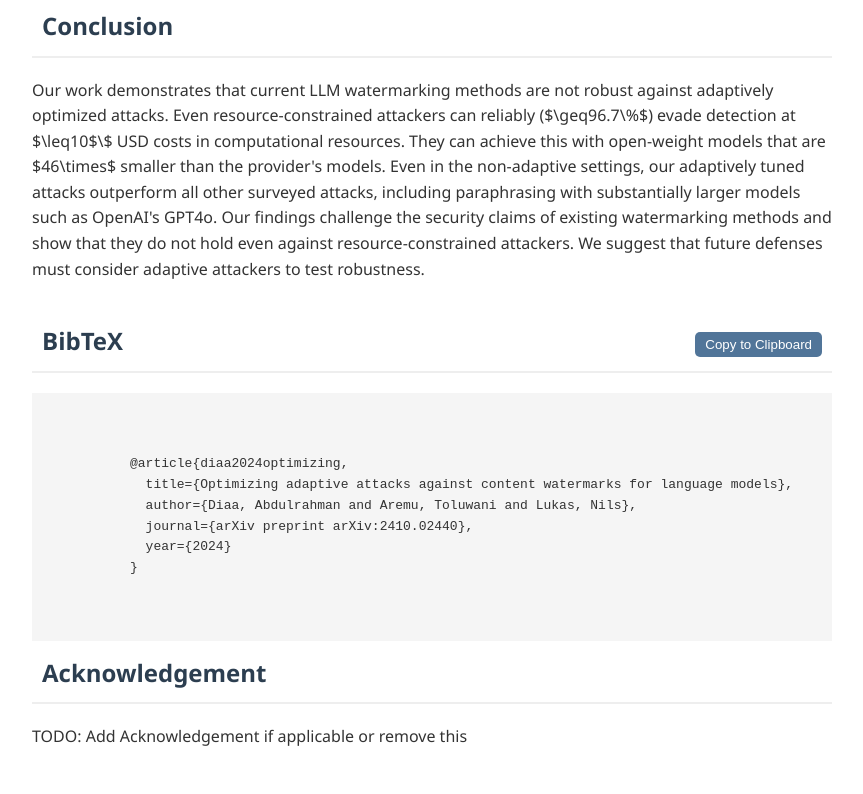
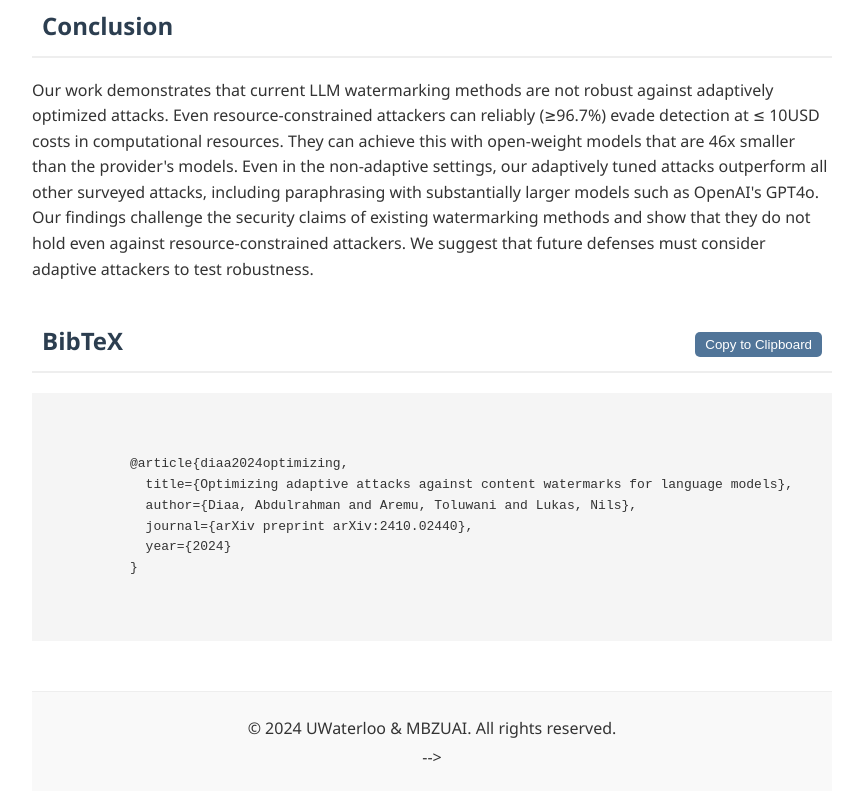
Before and after one commit to nilslukas/ada-wm-evasion, a plain HTML site: page index.html in a window 1280 px wide. Shown: the part 4031-4825 px from the top of the page, without its empty margins (210-1073 px from the left). Drawn offline with Linux system fonts and the light colour scheme; a script that the page names is missing.

Commit message:
blog update

```diff
--- a/index.html
+++ b/index.html
@@ -428,8 +428,8 @@
     <div class="content-section" id="conclusion">
       <h2>Conclusion</h2>
       <p>Our work demonstrates that current LLM watermarking methods are not robust against adaptively optimized attacks.
-        Even resource-constrained attackers can reliably ($\geq96.7\%$) evade detection at $\leq10$\$ USD costs in computational resources.
-        They can achieve this with open-weight models that are $46\times$ smaller than the provider's models.
+        Even resource-constrained attackers can reliably (≥96.7%) evade detection at ≤ 10USD costs in computational resources.
+        They can achieve this with open-weight models that are 46x smaller than the provider's models.
         Even in the non-adaptive settings, our adaptively tuned attacks outperform all other surveyed attacks, including paraphrasing with substantially larger models such as OpenAI's GPT4o.
         Our findings challenge the security claims of existing watermarking methods and show that they do not hold even against resource-constrained attackers.
         We suggest that future defenses must consider adaptive attackers to test robustness.
@@ -472,10 +472,10 @@
     Remove this step if not applicable
     -->
 
-    <div class="content-section" id="acknowledgement">
+    <!-- <div class="content-section" id="acknowledgement">
       <h2>Acknowledgement</h2>
       <p>TODO: Add Acknowledgement if applicable or remove this</p>
-    </div>
+    </div> -->
 
     <!-- Step 9 End: Add your paper acknowledgement -->
 
```
